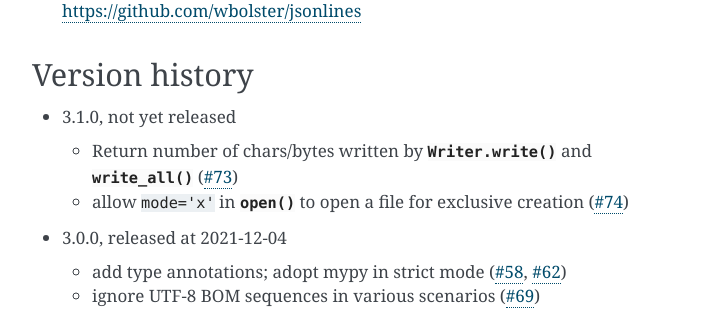
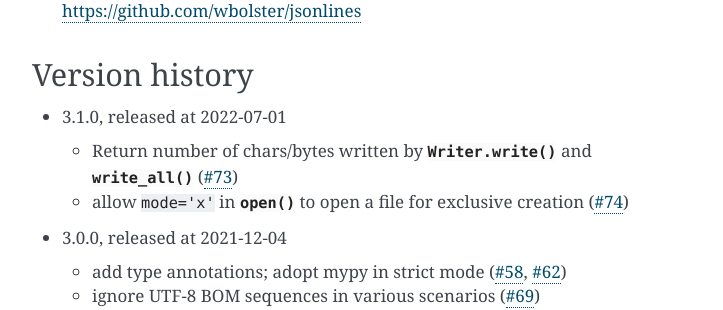
Before and after one commit to wbolster/jsonlines, a Sphinx documentation site: the page built from doc/index.rst, in a window 1280 px wide and 900 px high, scrolled down 3343 px. Shown: the part 155-465 px from the top of the window, without its empty margins (388-1111 px from the left). Built offline with Sphinx 7.4.7, drawn with Linux system fonts in a browser that asks for light colours.

Commit message:
prepare 3.1.0 release

```diff
--- a/doc/index.rst
+++ b/doc/index.rst
@@ -179,7 +179,7 @@ The source code and issue tracker for this package can be found on GitHub:
 Version history
 ===============
 
-* 3.1.0, not yet released
+* 3.1.0, released at 2022-07-01
 
   * Return number of chars/bytes written by :py:meth:`Writer.write()`
     and :py:meth:`~Writer.write_all()`
--- a/setup.cfg
+++ b/setup.cfg
@@ -1,6 +1,6 @@
 [metadata]
 name = jsonlines
-version = 3.0.0
+version = 3.1.0
 author = wouter bolsterlee
 author_email = wouter@bolsterl.ee
 license = BSD
```
